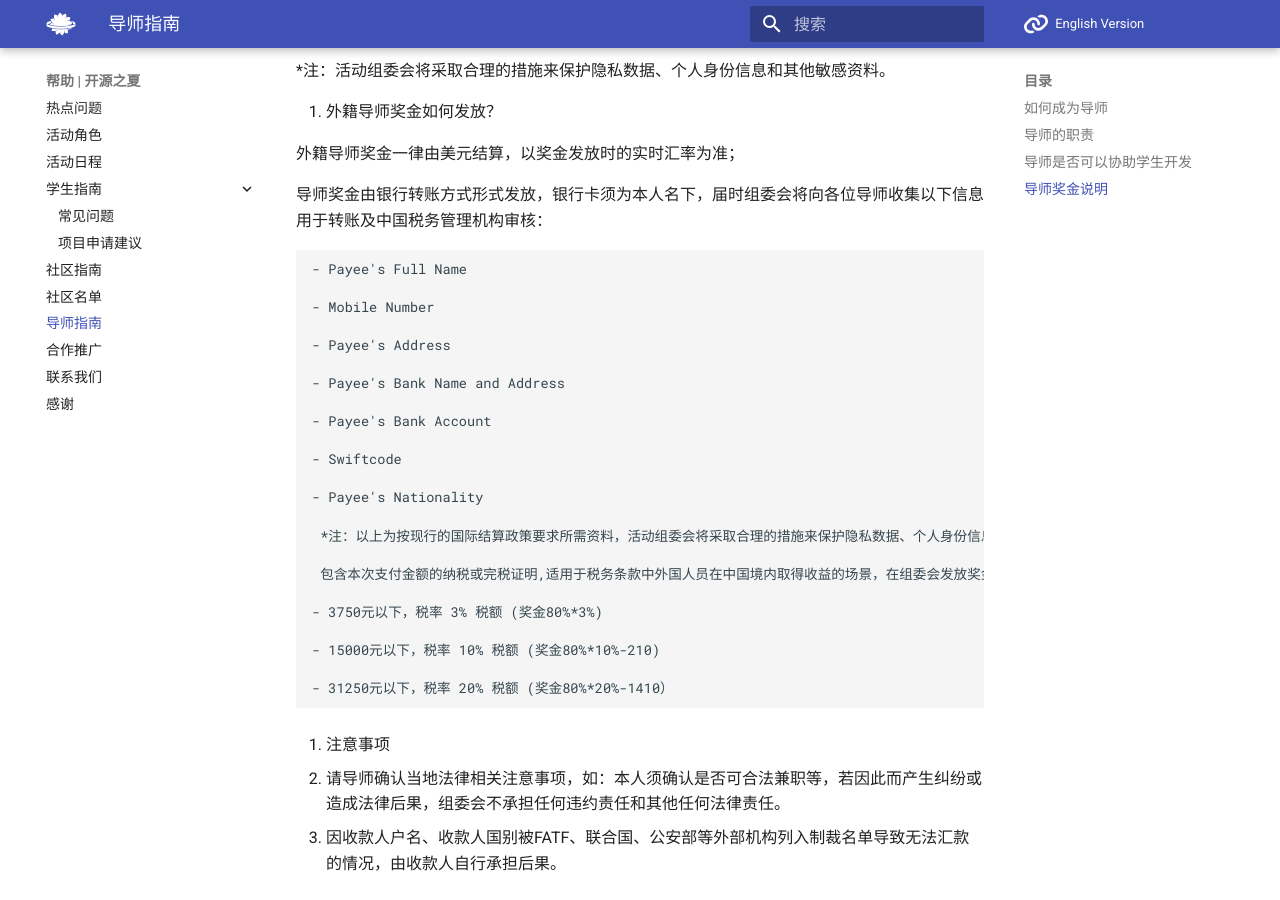
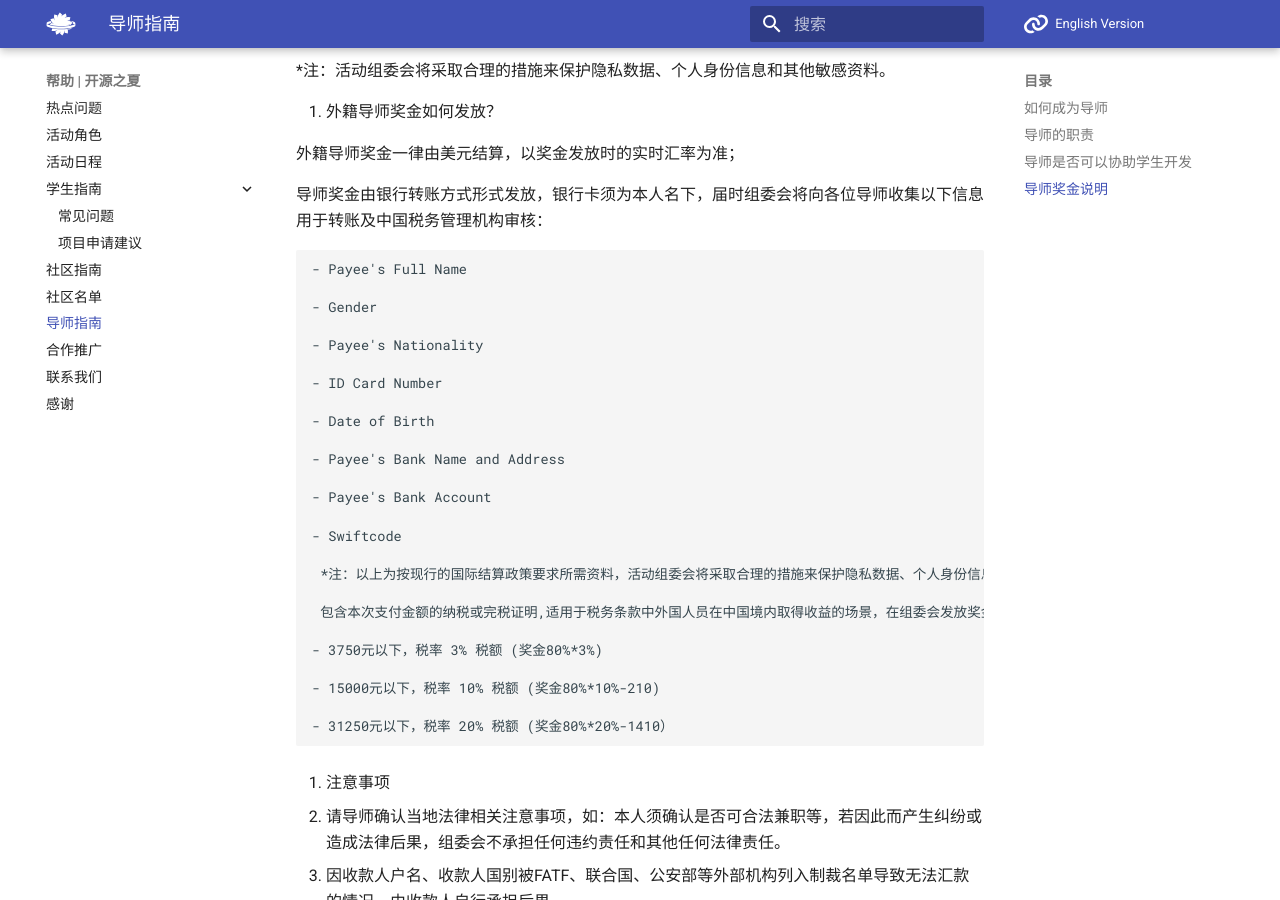
Before and after one commit to summer-ospp/help, an MkDocs documentation site: the page built from docs/mentor.md, in a window 1280 px wide and 900 px high, scrolled down 1537 px. Built offline with MkDocs 1.6.1 and Material for MkDocs 9.7.7, drawn with Linux system fonts in a browser that asks for light colours; comment, search, counter and statistics services are not loaded.

Commit message:
Update mentor.md

```diff
--- a/docs/mentor.md
+++ b/docs/mentor.md
@@ -64,17 +64,19 @@
 
     - Payee's Full Name
 
-    - Mobile Number
+    - Gender
 
-    - Payee's Address
+    - Payee's Nationality
+
+    - ID Card Number
+
+    - Date of Birth
 
     - Payee's Bank Name and Address
 
     - Payee's Bank Account
 
     - Swiftcode
-
-    - Payee's Nationality
 
      *注：以上为按现行的国际结算政策要求所需资料，活动组委会将采取合理的措施来保护隐私数据、个人身份信息和其他敏感资料。
 
```
